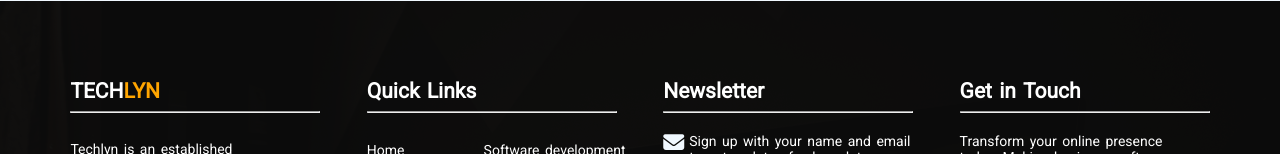
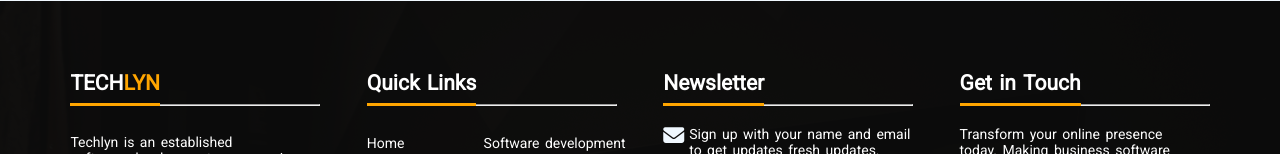
Before and after one commit to symon9/Techlyn, a PHP site: page / in a window 1280 px wide. Shown: the part 6346-6500 px from the top of the page. Run offline with PHP 8.4, Linux system fonts and the light colour scheme; some libraries are stand-ins or nearby versions.

Commit message:
cloud & footer edited
cloud width for less than 320px view changed and
footer heading, added a border width to the bottom & a color.

```diff
--- a/dist/css/main.css
+++ b/dist/css/main.css
@@ -2297,6 +2297,18 @@ body::-webkit-scrollbar-thumb {
   .cloud-imgs {
     text-align: center;
   }
+  .cloud-imgs .cloud-img {
+    width: 100px;
+    height: auto;
+    margin: 0.4rem;
+  }
+}
+@media screen and (max-width: 320px) {
+  .cloud-imgs .cloud-img {
+    width: 70px;
+    height: auto;
+    margin: 0.4rem;
+  }
 }
 .cloud-img {
   margin: 1.3rem;
@@ -2771,13 +2783,16 @@ footer .footer .footer-container .footer-con-one .footer-about {
   max-width: 250px;
 }
 footer .footer .footer-container .footer-con-one .footer-about h2 {
-  padding: 8px 8px 8px 0; /*
-border-bottom: 3px solid #ffa500; */
-  max-width: 100px;
+  padding-bottom: 8px;
+  border-bottom: 3px solid #ffa500;
+  display: inline-block;
 }
 footer .footer .footer-container .footer-con-one .footer-about h2 span {
   color: #ffa500;
 }
+footer .footer .footer-container .footer-con-one .footer-about hr {
+  margin-top: -2px;
+}
 footer .footer .footer-container .footer-con-one .footer-about p {
   padding: 28px 28px 30px 0;
 }
@@ -2785,7 +2800,12 @@ footer .footer .footer-container .footer-con-one .footer-links {
   width: 250px;
 }
 footer .footer .footer-container .footer-con-one .footer-links h2 {
-  padding: 8px 8px 8px 0;
+  padding-bottom: 8px;
+  border-bottom: 3px solid #ffa500;
+  display: inline-block;
+}
+footer .footer .footer-container .footer-con-one .footer-links hr {
+  margin: -2px 0 0;
 }
 footer .footer .footer-container .footer-con-one .footer-links div {
   display: flex;
@@ -2811,7 +2831,12 @@ footer .footer .footer-container .footer-con-one .footer-newsletter {
   max-width: 250px;
 }
 footer .footer .footer-container .footer-con-one .footer-newsletter h2 {
-  padding: 8px 8px 8px 0;
+  padding-bottom: 8px;
+  display: inline-block;
+  border-bottom: 3px solid orange;
+}
+footer .footer .footer-container .footer-con-one .footer-newsletter hr {
+  margin-top: -2px;
 }
 footer .footer .footer-container .footer-con-one .footer-newsletter div {
   margin-top: 20px;
@@ -2849,7 +2874,12 @@ footer .footer .footer-container .footer-con-one .footer-in-touch {
   max-width: 250px;
 }
 footer .footer .footer-container .footer-con-one .footer-in-touch h2 {
-  padding: 8px 8px 8px 0;
+  padding-bottom: 8px;
+  border-bottom: 3px solid #ffa500;
+  display: inline-block;
+}
+footer .footer .footer-container .footer-con-one .footer-in-touch hr {
+  margin-top: -2px;
 }
 footer .footer .footer-container .footer-con-one .footer-in-touch .footer-transform {
   padding-top: 20px;
--- a/index.html
+++ b/index.html
@@ -31,7 +31,7 @@
                 <h2>Tech<span style="color: orange;">lyn.</span></h2>
             </div>
         </div>
-        <div class="div-container" id="mySidenav">
+        <div class="div-container hidden" id="mySidenav">
             <div class="logo">
                 <h2>Tech<span>lyn.</span></h2>
 
--- a/sass/main.scss
+++ b/sass/main.scss
@@ -2462,7 +2462,28 @@ body::-webkit-scrollbar-thumb{
       }
       .cloud-imgs{
         text-align: center;
-      }
+
+        .cloud-img{
+            width: 100px;
+            height: auto;
+            margin: 0.4rem;
+        }
+      }
+
+}
+@media screen and (max-width: 320px) {
+    .clouds .clouds-con {
+    }
+    .clouds .clouds-con .clouds-sm-con h2 {
+      }
+      .cloud-imgs{
+        .cloud-img{
+            width: 70px;
+            height: auto;
+            margin: 0.4rem;
+        }
+      }
+
 }
 
 .cloud-img{
@@ -2972,12 +2993,15 @@ footer{
                 .footer-about{
                     max-width: 250px;
                     h2{
-                        padding: 8px 8px 8px 0;/*
-                        border-bottom: 3px solid #ffa500; */
-                        max-width: 100px;
+                        padding-bottom: 8px;
+                        border-bottom: 3px solid #ffa500;
+                        display: inline-block;
                             span{
                                 color: #ffa500;
                             }
+                    }
+                    hr{
+                        margin-top: -2px;
                     }
                     p{
                         padding: 28px 28px 30px 0;
@@ -2986,7 +3010,12 @@ footer{
                 .footer-links{
                     width: 250px;
                     h2{
-                        padding: 8px 8px 8px 0;
+                        padding-bottom: 8px;
+                        border-bottom: 3px solid #ffa500;
+                        display: inline-block;
+                    }
+                    hr{
+                        margin: -2px 0 0;
                     }
                     div{
                         display: flex;
@@ -3013,7 +3042,12 @@ footer{
                 .footer-newsletter{
                     max-width: 250px;
                     h2{
-                        padding: 8px 8px 8px 0;
+                        padding-bottom: 8px;
+                        display: inline-block;
+                        border-bottom: 3px solid orange;
+                    }
+                    hr{
+                        margin-top: -2px;
                     }
                     div{
                         margin-top: 20px;
@@ -3055,7 +3089,12 @@ footer{
                 .footer-in-touch{
                     max-width: 250px;
                     h2{
-                        padding: 8px 8px 8px 0;
+                        padding-bottom: 8px;
+                        border-bottom: 3px solid #ffa500;
+                        display: inline-block;
+                    }
+                    hr{
+                        margin-top: -2px;
                     }
                     .footer-transform{
                         padding-top: 20px;
```
Also changed, not shown: dist/css/main.min.css, 2 other files.
